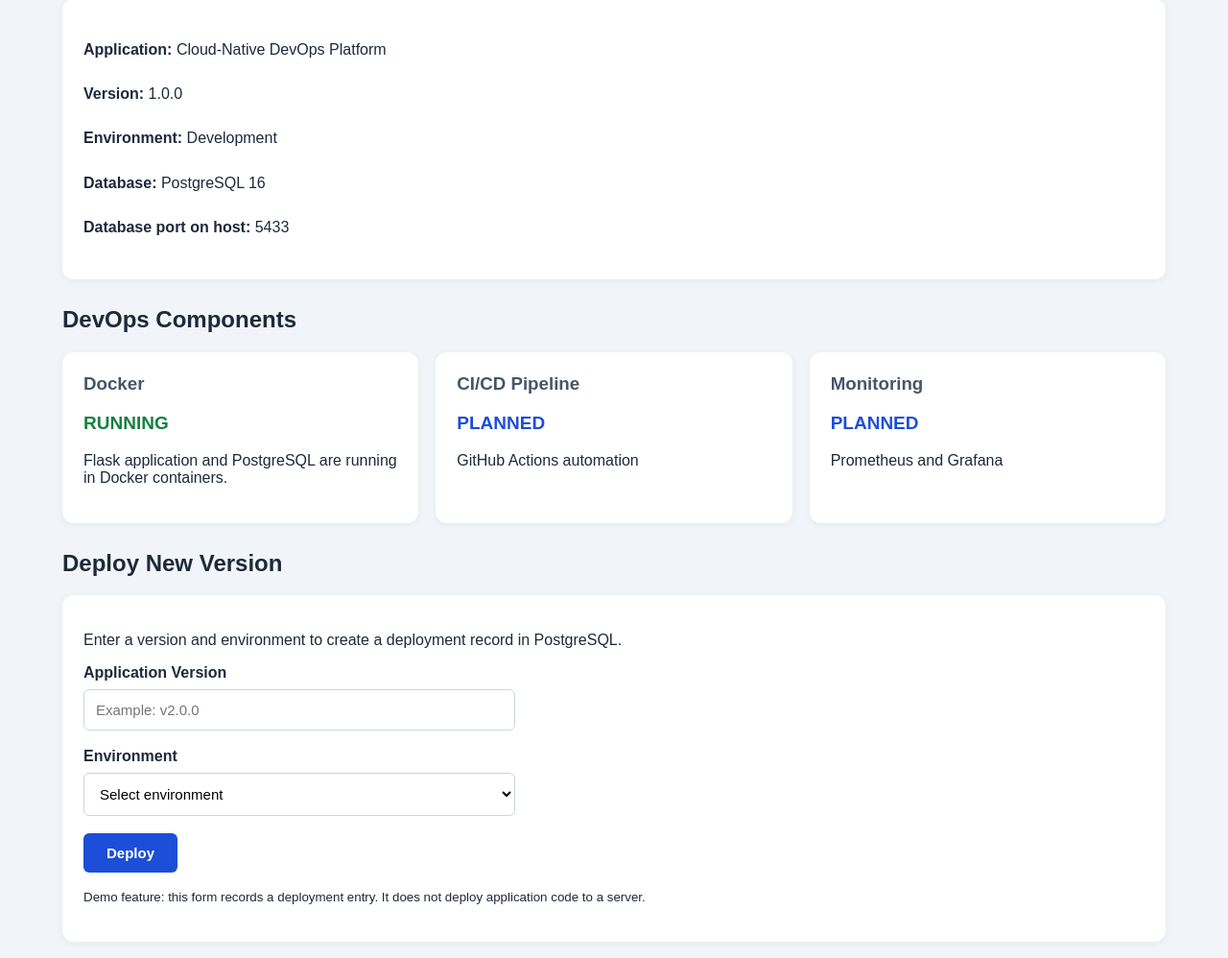
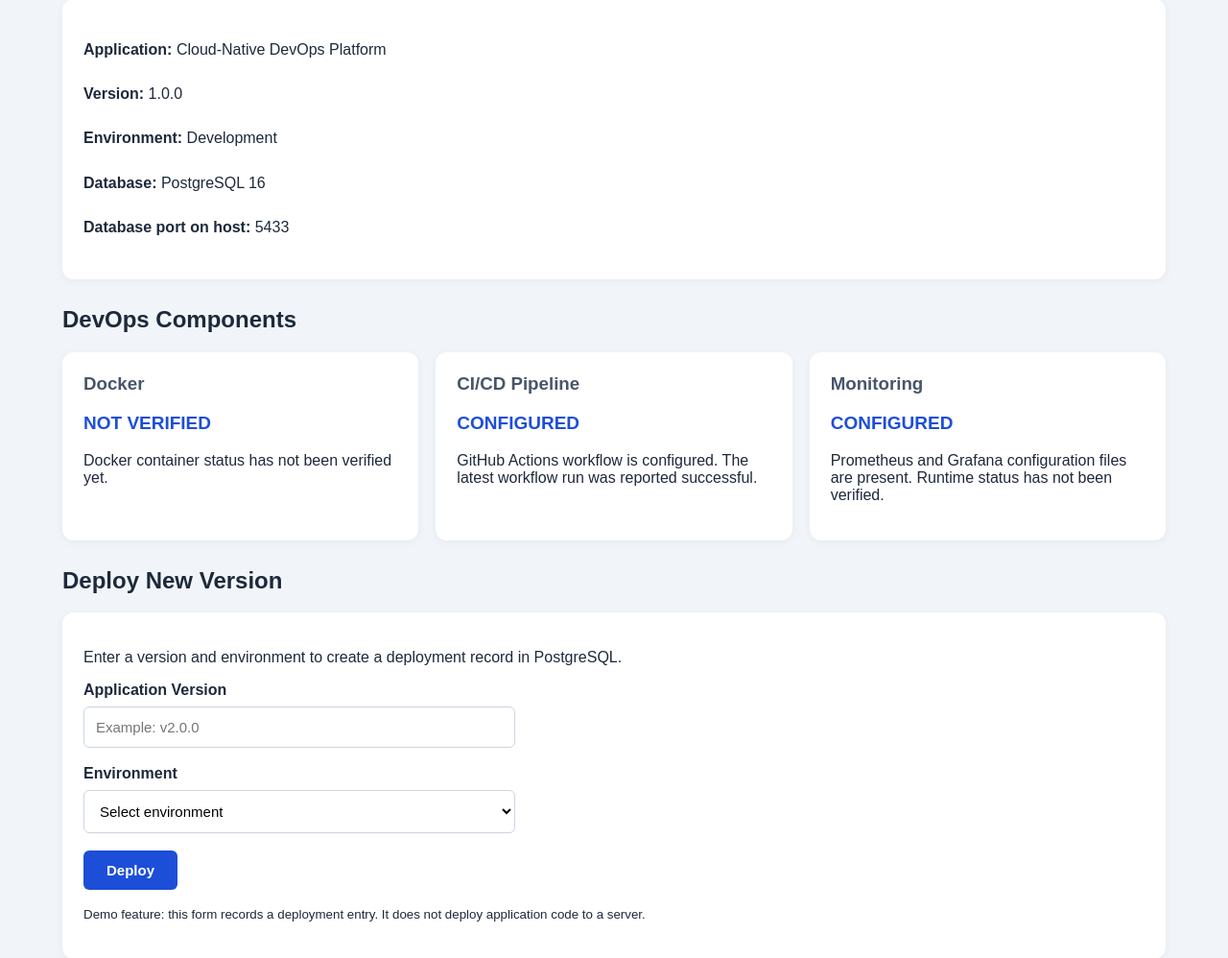
Before and after one commit to prakrithishetty/cloud-native-devops-project, a Flask app: page / in a window 1280 px wide. Shown: the part 475-1473 px from the top of the page at 96% size. Run offline with Flask 3, Linux system fonts and the light colour scheme; data that the repository does not hold is empty; some libraries are stand-ins or nearby versions.

Commit message:
Update DevOps dashboard component statuses

```diff
--- a/app/templates/dashboard.html
+++ b/app/templates/dashboard.html
@@ -7,7 +7,9 @@
     <title>Cloud-Native DevOps Dashboard</title>
 
     <style>
-        * { box-sizing: border-box; }
+        * {
+            box-sizing: border-box;
+        }
 
         body {
             font-family: Arial, sans-serif;
@@ -23,7 +25,9 @@
             text-align: center;
         }
 
-        header p { color: #cbd5e1; }
+        header p {
+            color: #cbd5e1;
+        }
 
         .container {
             width: 92%;
@@ -54,13 +58,25 @@
             font-weight: bold;
         }
 
-        .green { color: #15803d; }
-        .red { color: #b91c1c; }
-        .blue { color: #1d4ed8; }
+        .green {
+            color: #15803d;
+        }
 
-        .section { margin-top: 28px; }
+        .red {
+            color: #b91c1c;
+        }
 
-        .deployment-info { line-height: 1.9; }
+        .blue {
+            color: #1d4ed8;
+        }
+
+        .section {
+            margin-top: 28px;
+        }
+
+        .deployment-info {
+            line-height: 1.9;
+        }
 
         table {
             width: 100%;
@@ -74,7 +90,9 @@
             border-bottom: 1px solid #e2e8f0;
         }
 
-        th { background: #e2e8f0; }
+        th {
+            background: #e2e8f0;
+        }
 
         .table-wrap {
             overflow-x: auto;
@@ -118,7 +136,9 @@
             cursor: pointer;
         }
 
-        button:hover { background: #1e40af; }
+        button:hover {
+            background: #1e40af;
+        }
 
         .message {
             padding: 12px;
@@ -127,9 +147,13 @@
             background: #f0fdf4;
         }
 
-        .error-message { background: #fef2f2; }
+        .error-message {
+            background: #fef2f2;
+        }
 
-        a { color: #1d4ed8; }
+        a {
+            color: #1d4ed8;
+        }
 
         footer {
             text-align: center;
@@ -138,13 +162,20 @@
         }
 
         @media (max-width: 600px) {
-            header h1 { font-size: 23px; }
-            th, td { padding: 9px; font-size: 13px; }
+            header h1 {
+                font-size: 23px;
+            }
+
+            th, td {
+                padding: 9px;
+                font-size: 13px;
+            }
         }
     </style>
 </head>
 
 <body>
+
 <header>
     <h1>Cloud-Native DevOps Dashboard</h1>
     <p>Application health, deployment history and infrastructure status</p>
@@ -157,6 +188,7 @@
         <h2>Application Status</h2>
 
         <div class="cards">
+
             <div class="card">
                 <h3>Application</h3>
                 <p class="status green">● RUNNING</p>
@@ -174,8 +206,11 @@
             <div class="card">
                 <h3>API Health</h3>
                 <p class="status green">● HEALTH CHECK</p>
-                <p><a href="/health">Check health endpoint</a></p>
+                <p>
+                    <a href="/health">Check health endpoint</a>
+                </p>
             </div>
+
         </div>
     </section>
 
@@ -188,6 +223,7 @@
                 <strong>Application:</strong>
                 {{ config_name | default('Cloud-Native DevOps Platform') }}
             </p>
+
             <p><strong>Version:</strong> 1.0.0</p>
             <p><strong>Environment:</strong> Development</p>
             <p><strong>Database:</strong> PostgreSQL 16</p>
@@ -200,26 +236,33 @@
         <h2>DevOps Components</h2>
 
         <div class="cards">
+
             <div class="card">
                 <h3>Docker</h3>
-                <p class="status green">RUNNING</p>
+                <p class="status blue">NOT VERIFIED</p>
                 <p>
-                    Flask application and PostgreSQL are running
-                    in Docker containers.
+                    Docker container status has not been verified yet.
                 </p>
             </div>
 
             <div class="card">
                 <h3>CI/CD Pipeline</h3>
-                <p class="status blue">PLANNED</p>
-                <p>GitHub Actions automation</p>
+                <p class="status blue">CONFIGURED</p>
+                <p>
+                    GitHub Actions workflow is configured.
+                    The latest workflow run was reported successful.
+                </p>
             </div>
 
             <div class="card">
                 <h3>Monitoring</h3>
-                <p class="status blue">PLANNED</p>
-                <p>Prometheus and Grafana</p>
+                <p class="status blue">CONFIGURED</p>
+                <p>
+                    Prometheus and Grafana configuration files are present.
+                    Runtime status has not been verified.
+                </p>
             </div>
+
         </div>
     </section>
 
@@ -245,6 +288,7 @@
 
             <form method="POST" action="/">
                 <label for="version">Application Version</label>
+
                 <input
                     type="text"
                     id="version"
@@ -257,6 +301,7 @@
                 <br><br>
 
                 <label for="environment">Environment</label>
+
                 <select id="environment" name="environment" required>
                     <option value="">Select environment</option>
                     <option value="Development">Development</option>
@@ -319,6 +364,7 @@
         <p>
             <a href="/api/deployments">View deployment API (JSON)</a>
         </p>
+
         <p>
             <a href="/api/info">View application information (JSON)</a>
         </p>
@@ -327,5 +373,6 @@
 </main>
 
 <footer>Cloud-Native DevOps Portfolio Project</footer>
+
 </body>
 </html>
```
